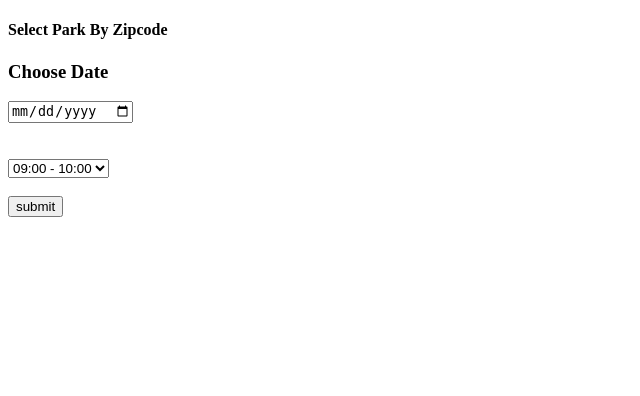
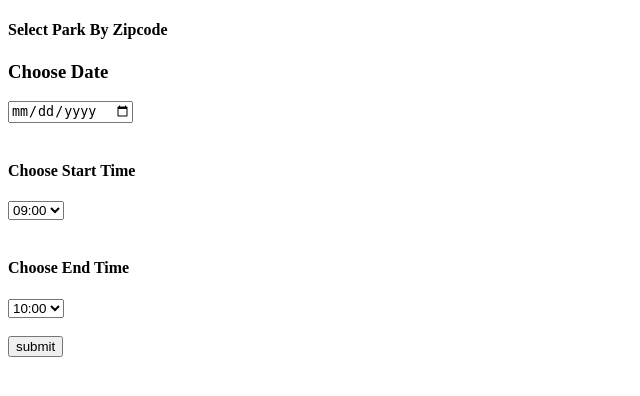
Before and after one commit to SuriyaMohan89/HB--Park-N-Play, a Flask app: page /login/schedule in a window 1280 px wide. Shown: the top 396 px of the page, without its empty margins (0-640 px from the left). Run offline with Flask 2, Linux system fonts and the light colour scheme.

Commit message:
Worked on schedule json

```diff
--- a/server.py
+++ b/server.py
@@ -5,10 +5,11 @@ from jinja2 import StrictUndefined
 from flask import(Flask,render_template, redirect, request, flash, session, url_for)
 from flask_debugtoolbar import DebugToolbarExtension
 
-from model_db import User,Park,Rating,Favorite, connect_to_db,db
+from model_db import User,Park,Rating,Favorite,Schedule,connect_to_db,db
 from sqlalchemy import update
 from flask import jsonify
 from flask import json
+from datetime import date,time,datetime
 
 
 app = Flask(__name__)
@@ -106,6 +107,35 @@ def schedule():
 	"""Schedule to find play mate"""
 
 	return render_template("schedule.html")
+
+@app.route('/login/schedule.json')
+def schedule_process():
+	"""Given the start time and end time query for correlations"""
+
+	date_start = str(request.args.get("start_date"))
+	date_end = str(request.args.get("end_date"))
+	start_str = date_start[0:-14]
+	start_str = start_str.rstrip()
+	end_str = date_end[0:-14]
+	end_str = end_str.rstrip()
+	try:
+		start_time = datetime.strptime(start_str,"%a %b %d %Y %H:%M:%S")
+		print "~~~~~~~~~~~~~~~~~~"
+		print start_time
+		end_time = datetime.strptime(end_str,"%a %b %d %Y %H:%M:%S")
+		print "~~~~~~~~~~~~~~~~~~"
+		print end_time
+
+	except ValueError:
+	 	print("Incorrect data format, should be YYYY-MM-DD")
+
+	schedule = Schedule(park_id =108, user_id = session["user_id"], start_time=start_time, end_time=end_time)
+	print "######################"
+	print schedule
+	db.session.add(schedule)
+	db.session.commit()
+
+	return json.dumps(schedule.__dict__)
 
 
 @app.route('/logout')
--- a/templates/schedule.html
+++ b/templates/schedule.html
@@ -10,27 +10,74 @@
 
 
 
-<form id ="formDate">
+<form >
 	<h3> Choose Date</h3>
    <input type="date" id="date" data-format="DD-MM-YYYY ">
+
+<br><br>
+<H4>Choose Start Time</H4>
+<div>
+ <select id ="starttime">
+  <option value="09:00">09:00</option>
+  <option value="10:00">10:00</option>
+  <option value="11:00">11:00</option>
+  <option value="12:00">12:00</option>
+  <option value="13:00">13:00</option>
+  <option value="14:00">14:00</option>
+  <option value="15:00">15:00</option>
+  <option value="16:00">16:00</option>
+  <option value="17:00">17:00</option>
+  <option value="18:00">18:00</option>
+  <option value="19:00">19:00</option>
+</select><br><br>
+
+
+<H4>Choose End Time</H4>
+<div>
+ <select id="endtime">
+  <option value="10:00">10:00</option>
+  <option value="11:00">11:00</option>
+  <option value="12:00">12:00</option>
+  <option value="13:00">13:00</option>
+  <option value="14:00">14:00</option>
+  <option value="15:00">15:00</option>
+  <option value="16:00">16:00</option>
+  <option value="17:00">17:00</option>
+  <option value="18:00">18:00</option>
+  <option value="19:00">19:00</option>
+  <option value="20:00">09:00</option>
+
+</select><br><br>
+<input id ="submitform" type = "submit" value="submit">
+</div>
 </form>
-<br><br>
+<script src="http://code.jquery.com/jquery.js"></script>
+<script  type="text/javascript">
+  "use strict"
 
-<div class="formTime">
- <select>
-  <option value="09:00-10:00">09:00 - 10:00</option>
-  <option value="10:00-11:00">10:00 - 11:00</option>
-  <option value="11:00-12:00">11:00 - 12:00 </option>
-  <option value="12:00-13:00">12:00 - 13:00</option>
-  <option value="13:00-14:00">13:00 - 14:00</option>
-  <option value="14:00-15:00">14:00 - 15:00</option>
-  <option value="15:00-16:00">15:00 - 16:00</option>
-  <option value="16:00-17:00">16:00 - 17:00</option>
-  <option value="17:00-18:00">17:00 - 18:00</option>
-  <option value="18:00-19:00">18:00 - 19:00</option>
-  <option value="19:00-20:00">19:00 - 20:00</option>
-</select><br><br>
-<form> <input type = "submit" value="submit"></form>
-</div>
+  // console.log(endTime);
+  function displayResults(results){
+    console.log(results);
+  }
+
+  function sendTime(evt){
+  evt.preventDefault();
+  let date = document.getElementById("date").value;
+  console.log(date);
+  let startTemp = $("#starttime :selected").text();
+  console.log(startTemp);
+  let endTemp = $("#endtime :selected").text();
+  console.log(endTemp);
+  let startTime = new Date(date+" "+startTemp);
+  let endTime = new Date(date+" "+endTemp)
+  console.log(startTime);
+
+    $.get('/login/schedule.json',{"start_date" : startTime, "end_date" : endTime},displayResults);
+  }
+
+  $("#submitform").on("click",sendTime);
+
+
+</script>
 
 {% endblock %}
```
Also changed, not shown: model_db.py (+5 -4 lines), 2 other files.
